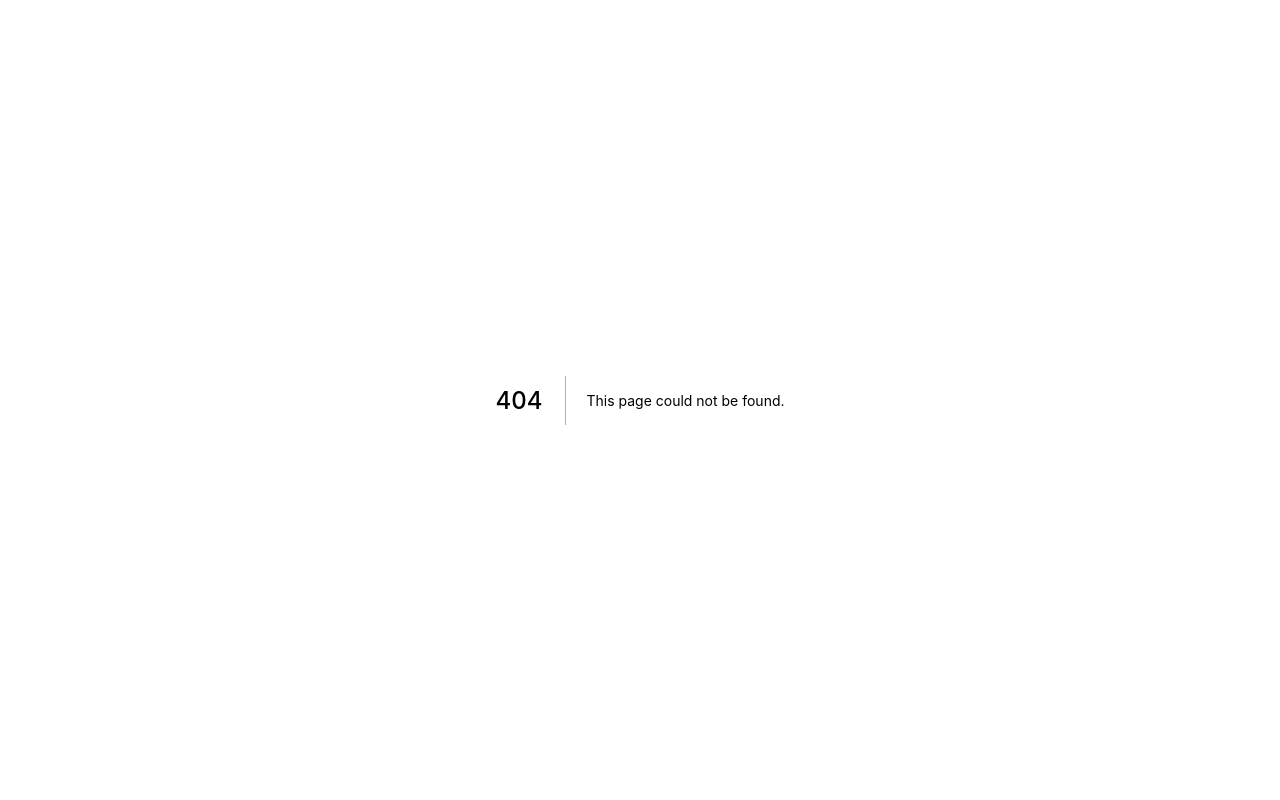
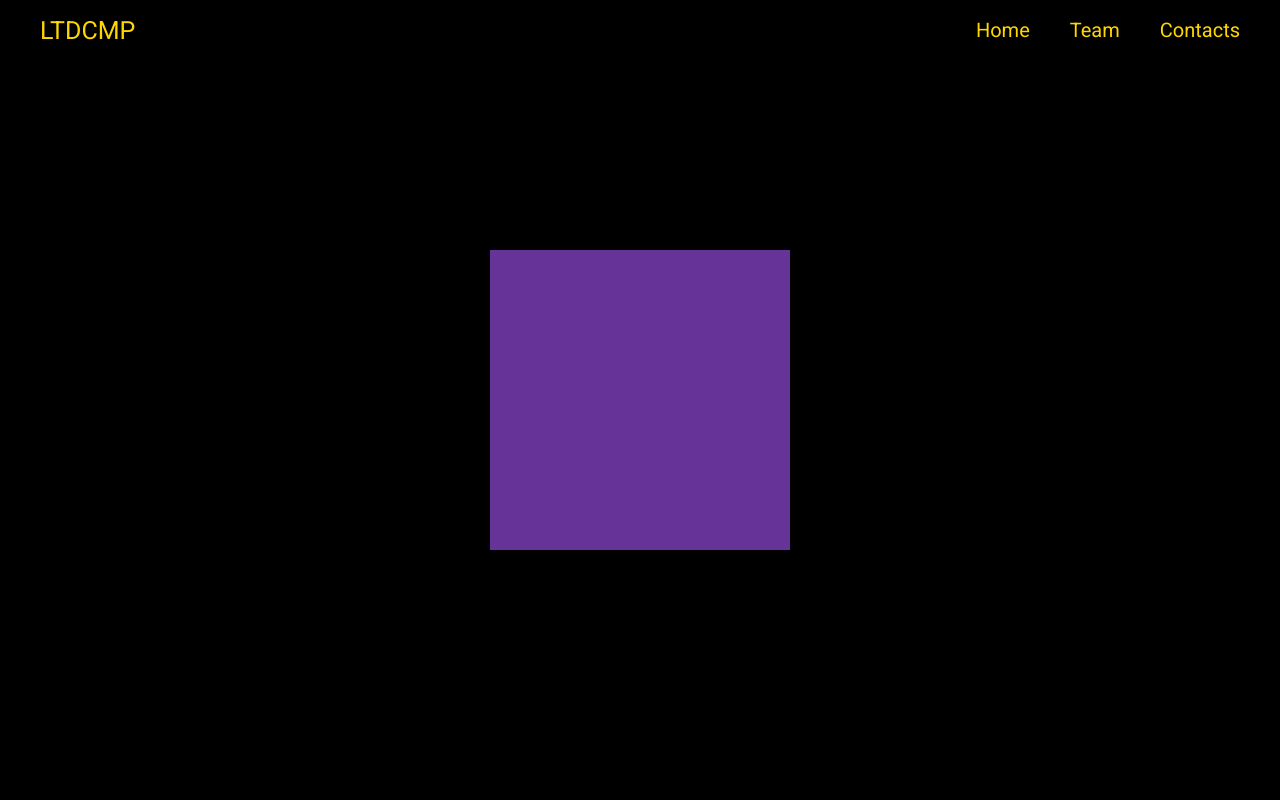
Before and after one commit to Saint33/ltdcmp, a Next.js app: page /index in a window 1280 px wide. Before the commit this address had no page. Shown: the top 800 px of the page. Built offline with nearby package versions, Linux system fonts and the light colour scheme.

Commit message:
added scroll animation in index

```diff
--- a/components/header/index.js
+++ b/components/header/index.js
@@ -8,7 +8,12 @@ const HeaderContainer = styled.div`
   justify-content: space-between;
   padding: 0 40px;
   height: 60px;
-  background-color: black;
+  background-color: transparent;
+  position: fixed;
+  width: 100%;
+  left: 0;
+  top: 0;
+  z-index: 10;
 `
 
 const HeaderLogo = styled.div`
--- /dev/null
+++ b/pages/index/index.js
@@ -0,0 +1,28 @@
+import React from 'react'
+import styled from 'styled-components'
+
+import Layout from '../../components/layout'
+import Top from './top'
+import Projects from './projects';
+
+const FakeBlock = styled.div`
+  height: 100vh;
+  padding-top: 60px;
+`
+
+
+class Home extends React.Component {
+
+  render(){
+    return (
+      <Layout>
+        <Top />
+        <FakeBlock />
+        <Projects />
+
+      </Layout>
+    )
+  }
+}
+
+export default Home;
--- /dev/null
+++ b/pages/index/projects.js
@@ -0,0 +1,60 @@
+import React from 'react'
+import styled from 'styled-components'
+
+const ProjectsWrapper = styled.div`
+  background-color: #374140;
+  position: relative;
+  z-index: 3;
+  transition: 0.2s;
+`
+
+const Project1 = styled.div`
+  height: 100vh;
+  display: flex;
+  justify-content: center;
+  align-items: center;
+`
+
+const Project2 = styled.div`
+  height: 100vh;
+  display: flex;
+  justify-content: center;
+  align-items: center;
+`
+
+export default class Projects extends React.Component {
+  projects = React.createRef();
+  project1 = React.createRef();
+  project2 = React.createRef();
+
+  componentDidMount() {
+    document.addEventListener('scroll', this.handleScroll);
+  }
+
+  componentWillUnmount() {
+    document.removeEventListener('scroll', this.handleScroll);
+  }
+
+  handleScroll = event => {
+    console.log(window.pageYOffset);
+    let project1OffsetTop = this.project1.current.getBoundingClientRect().top;
+    if(project1OffsetTop < - this.project1.current.offsetHeight / 2){
+      this.projects.current.style.backgroundColor = '#374140';
+    } else {
+      this.projects.current.style.backgroundColor = '#2A2C2B';
+    }
+  }
+
+  render() {
+    return (
+      <ProjectsWrapper ref={this.projects}>
+        <Project1 ref={this.project1}>
+          <span>Project1</span>
+        </Project1>
+        <Project2 ref={this.project2}>
+          <span>Project2</span>
+        </Project2>
+      </ProjectsWrapper>
+    )
+  }
+}
--- /dev/null
+++ b/pages/index/top.js
@@ -0,0 +1,39 @@
+import styled from 'styled-components';
+
+const TopContainer = styled.div`
+  position: fixed;
+  top: 0;
+  left: 0;
+  right: 0;
+  bottom: 0;
+  height: 100vh;
+  z-index: 1;
+`
+
+const Slogan = styled.div`
+    height: 100vh;
+    position: absolute;
+    width: 100%;
+    top: 0;
+    left: 0;
+    background-color: black;
+    display: flex;
+    justify-content: center;
+    align-items: center;
+`
+
+const DummyRectangle = styled.div`
+  width: 300px;
+  height: 300px;
+  background-color: rebeccapurple;
+`
+
+export default function Top(){
+  return (
+    <TopContainer>
+      <Slogan>
+        <DummyRectangle />
+      </Slogan>
+    </TopContainer>
+  )
+}
```
Also changed, not shown: components/contactForm/index.js (+18 -2 lines), components/contactForm/input.js (+9 -0 lines), pages/index.js (deleted, +0 -10 lines), pages/team.js (added, +28 -0 lines).
